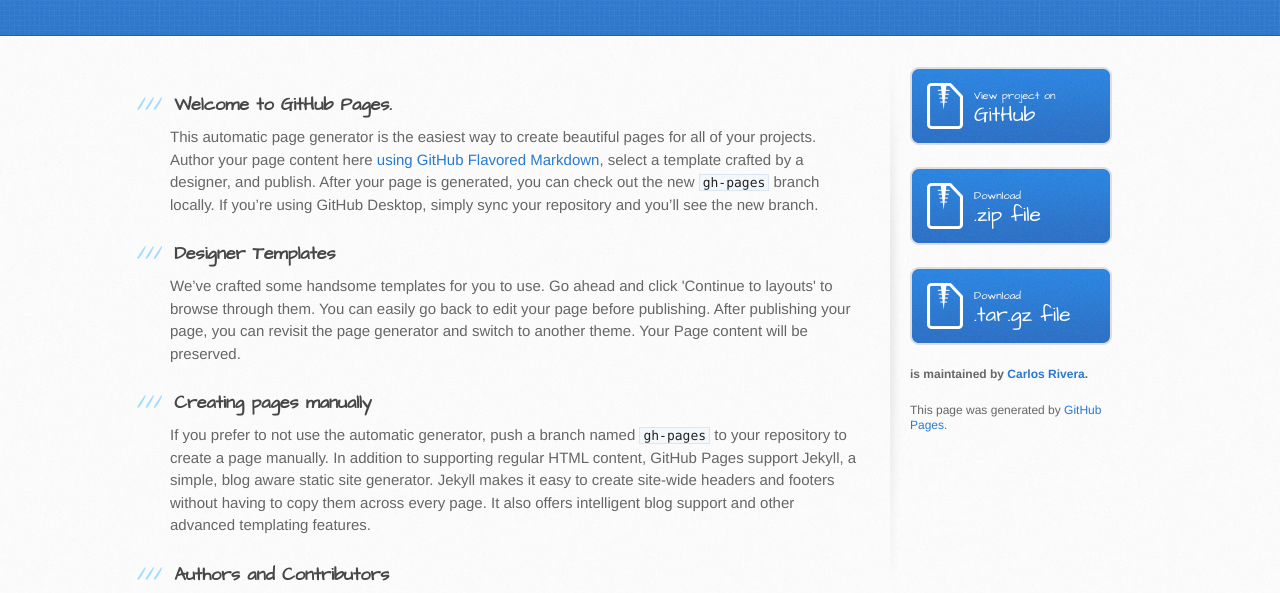
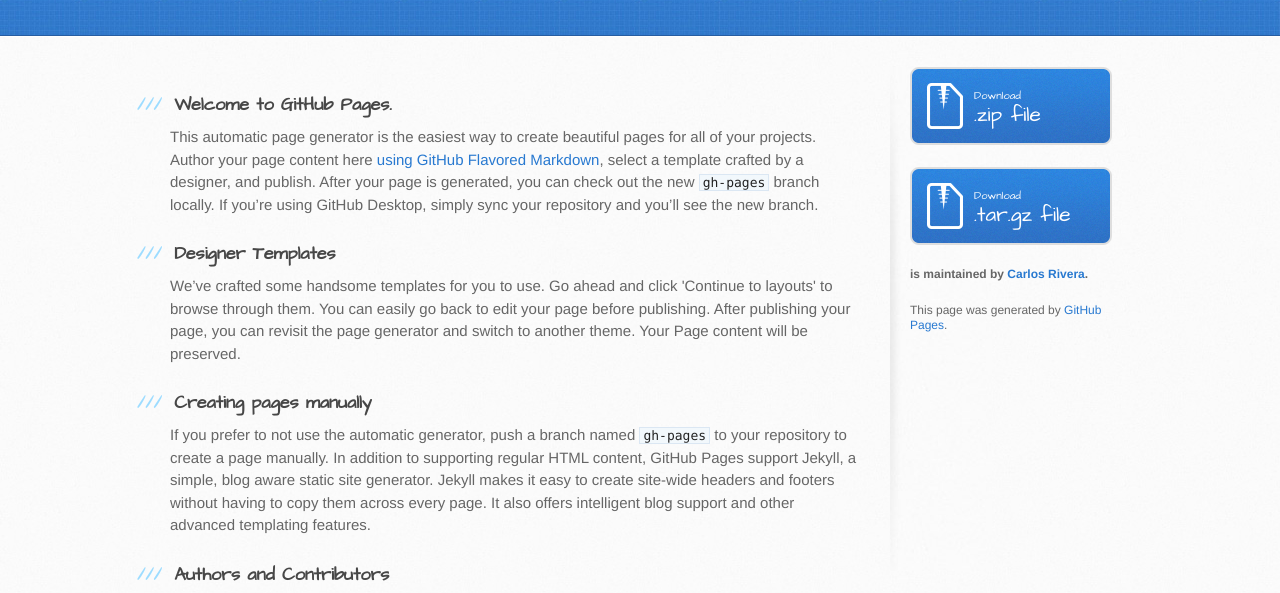
Before and after one commit to crivera-94/engl181homepage, a website: page index.html in a window 1280 px wide. Shown: the part 165-758 px from the top of the page. Drawn offline with Linux system fonts and the light colour scheme.

Commit message:
move button

```diff
--- a/index.html
+++ b/index.html
@@ -55,7 +55,6 @@
         </section>
 
         <aside id="sidebar">
-          <a href="https://github.com/crivera-94/engl181homepage" class="button"><small>View project on</small> GitHub</a>
 
           <a href="https://github.com/crivera-94/engl181homepage/zipball/master" class="button">
             <small>Download</small>
```
